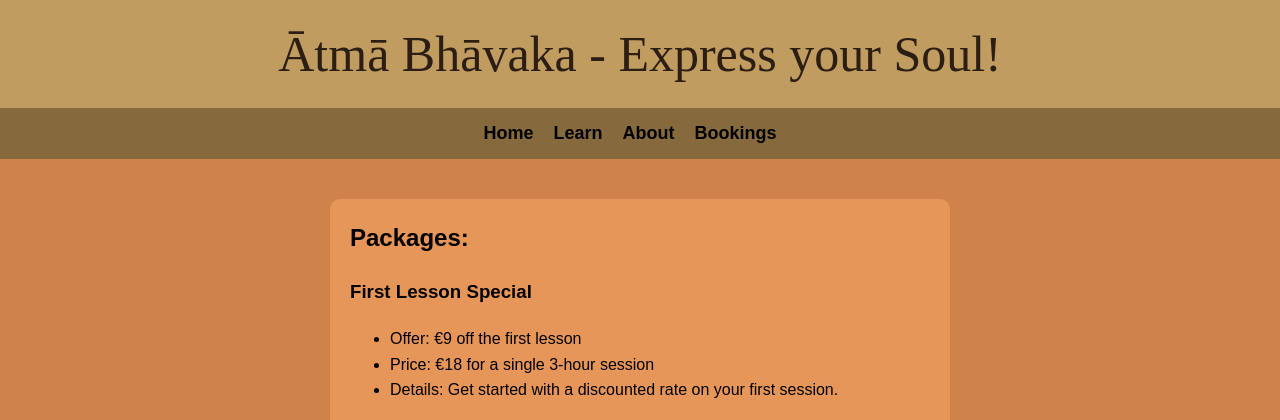
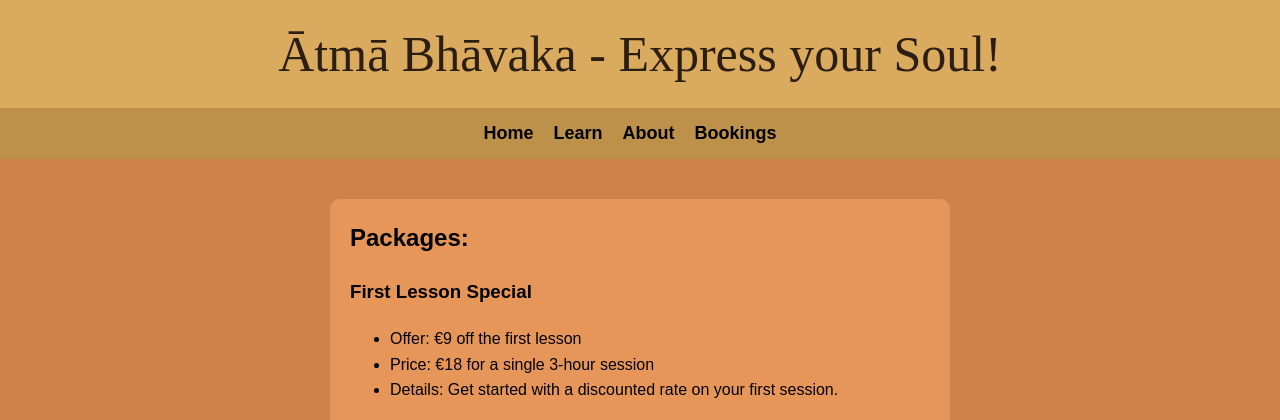
Before and after one commit to denisklopotan/atma-bhavaka, a Django app: page /book/ in a window 1280 px wide. Shown: the top 420 px of the page. Run offline with Django 5.2, Linux system fonts and the light colour scheme; some web fonts are replaced.

Commit message:
Change Navbar colors

```diff
--- a/static/css/styles.css
+++ b/static/css/styles.css
@@ -29,7 +29,7 @@ main {
 /*** HEADER & NAVBAR ***/
 
 #webpage-title {
-    background-color: #c19c60;
+    background-color: #daab5f;
     /* background-color: #c9a160; */
     color: #2c1e12;
     margin: 0;
@@ -44,7 +44,7 @@ main {
 }
 
 header {
-    background-color: #b59054bd;
+    background-color: #bd9149;
     color: #000000;
     /* border-bottom: 1px solid #474747; */
     padding: 15px 20px;
```
